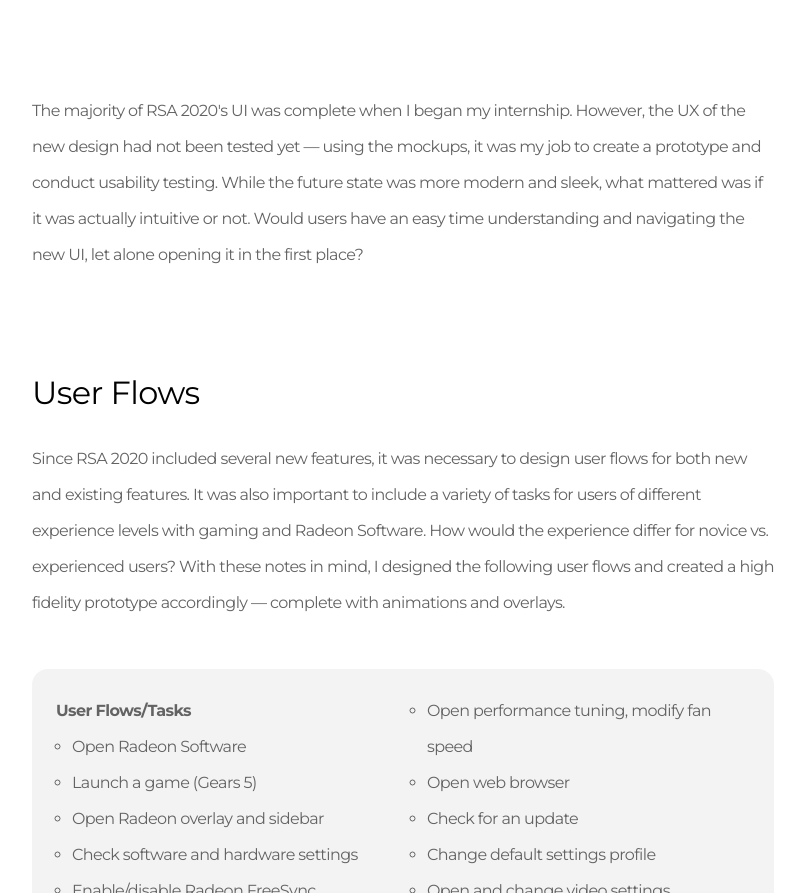
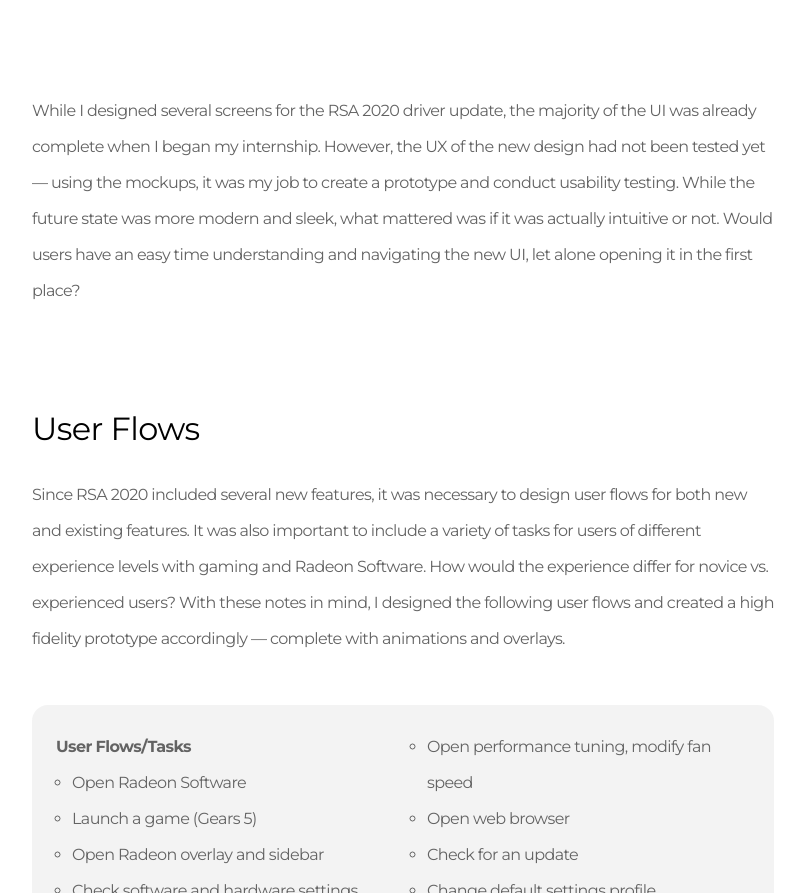
Before and after one commit to christophermho/christophermho.github.io, a plain HTML site: page amd.html in a window 1280 px wide. Shown: the part 2956-3849 px from the top of the page, without its empty margins (237-1041 px from the left). Drawn offline with nearby package versions, Linux system fonts and the light colour scheme; a small style sheet from the web is missing.

Commit message:
Update amd.html

```diff
--- a/amd.html
+++ b/amd.html
@@ -88,7 +88,7 @@
       </div>
       <img class="content-img" src="img/amd-future-state.png" />
       <div class="content-text-last">
-        The majority of RSA 2020's UI was complete when I began my internship.
+        While I designed several screens for the RSA 2020 driver update, the majority of the UI was already complete when I began my internship.
         However, the UX of the new design had not been tested yet — using the
         mockups, it was my job to create a prototype and conduct usability
         testing. While the future state was more modern and sleek, what mattered
```
